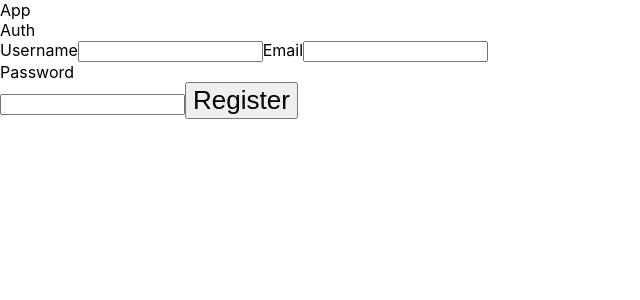
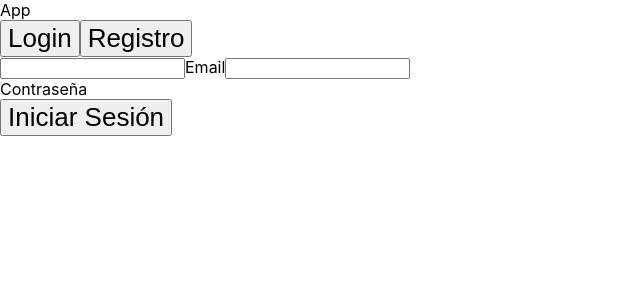
Before and after one commit to Tiago-Pratas/the-comic-books, a React (Vite) app in the folder react/: page / in a window 1280 px wide. Shown: the top 300 px of the page, without its empty margins (0-640 px from the left). Built offline with nearby package versions, Linux system fonts and the light colour scheme; no server answers.

Commit message:
FEAT: install tailwind && define auth

```diff
--- a/react/package.json
+++ b/react/package.json
@@ -14,8 +14,11 @@
   },
   "devDependencies": {
     "@vitejs/plugin-react-refresh": "^1.3.1",
+    "autoprefixer": "^10.2.6",
     "eslint": "^7.27.0",
     "eslint-plugin-react": "^7.24.0",
+    "postcss": "^8.3.0",
+    "tailwindcss": "^2.1.4",
     "vite": "^2.3.5"
   }
 }
--- a/react/src/App.jsx
+++ b/react/src/App.jsx
@@ -1,6 +1,6 @@
 import React from 'react';
 import './App.css';
-import { Auth }  from './pages/Auth/auth';
+import Auth  from './pages/Auth/Auth';
 
 function App() {
 
--- a/react/src/components/Header/header.jsx
+++ b/react/src/components/Header/header.jsx
@@ -4,4 +4,4 @@ const Header = () => {
     return <div>NavBar</div>;
 };
 
-export { Header };
+export default Header ;
--- /dev/null
+++ b/react/src/components/Login/Login.jsx
@@ -0,0 +1,63 @@
+import React, { useState } from 'react';
+import { useDispatch } from 'react-redux';
+import { loginAsync } from '../../redux/slices/auth.slice';
+
+const Login = () => {
+    const [formData, setFormData] = useState({});
+    const dispatch = useDispatch();
+
+    const handleFormSubmit = (ev) => {
+        ev.preventDefault();
+        dispatch(loginAsync(formData));
+        setFormData({});
+    };
+
+    const handleInputChange = (ev) => {
+        const { name, value } = ev.target;
+        setFormData({ ...formData, [name]: value });
+    };
+
+    return (
+        <div className="shadow p-3 mb-5 bg-body rounded login-container">
+            <form onSubmit={handleFormSubmit}>
+
+                <input
+                    type="email"
+                    name="email"
+                    className="form-control"
+                    id="email"
+                    onChange={handleInputChange}
+                    value={formData.email}
+                />
+
+                <label htmlFor="email" className="col-sm-2 col-form-label">
+                    Email
+                </label>
+
+                <input
+                    type="password"
+                    name="password"
+                    className="form-control"
+                    id="password"
+                    onChange={handleInputChange}
+                    value={formData.password}
+                />
+
+                <div>
+                    <label
+                        htmlFor="password"
+                        className="col-sm-2 col-form-label"
+                    >
+                        Contraseña
+                    </label>
+                </div>
+
+                <button type="submit" className="btn btn-primary btn-blue">
+                    Iniciar Sesión
+                </button>
+            </form>
+        </div>
+    );
+};
+
+export default Login;
--- /dev/null
+++ b/react/src/components/index.js
@@ -0,0 +1,9 @@
+import Login from './Login/Login';
+import Register from './Register/Register';
+import Header from './Header/Header';
+
+export {
+    Login,
+    Register,
+    Header
+};
--- a/react/src/components/register/Register.jsx
+++ b/react/src/components/register/Register.jsx
@@ -2,21 +2,17 @@ import React, { useState } from 'react';
 import { useDispatch } from 'react-redux';
 import { registerAsync } from '../../redux/slices/auth.slice';
 
-const initialState = {
-    username: '',
-    email: '',
-    password: '',
-};
+
 
 const Register = () => {
-    const [formData, setFormData ] = useState(initialState);
+    const [formData, setFormData ] = useState({});
     const dispatch = useDispatch();
 
     const handleSubmit = (ev) => {
         ev.preventDefault();
 
         dispatch(registerAsync(formData));
-        setFormData(initialState);
+        setFormData({});
     };
 
     const handleInputChange = (ev) => {
--- a/react/src/pages/Auth/auth.jsx
+++ b/react/src/pages/Auth/auth.jsx
@@ -1,11 +1,34 @@
-import React from 'react';
-import Register from '../../components/Register/register';
+import React, { useState } from 'react';
+import { Login, Register } from '../../components/index';
 
 const Auth = () => {
-    return <div>
-        Auth
-        <Register />
-    </div>;
+    const [showForm, setShowForm] = useState('login');
+
+    return (
+        <div>
+            <div className="form-container__controls">
+                <button
+                    className="form-container__controls-btn btn-blue"
+                    onClick={() => setShowForm('login')}
+                >
+                    Login
+                </button>
+                <button
+                    className="form-container__controls-btn btn-blue"
+                    onClick={() => setShowForm('register')}
+                >
+                    Registro
+                </button>
+            </div>
+
+            <div className="form-container">
+                {showForm === 'login' && <Login />}
+
+                {showForm === 'register' && <Register />}
+            </div>
+        </div>
+    );
 };
 
-export { Auth };
+
+export default Auth;
--- a/react/src/redux/slices/auth.slice.js
+++ b/react/src/redux/slices/auth.slice.js
@@ -4,6 +4,10 @@ import AuthService from '../../services/auth.services';
 
 export const registerAsync = createAsyncThunk('auth/register', async (data) => {
     return await AuthService.register(data);
+});
+
+export const loginAsync = createAsyncThunk('auth/login', async (data) => {
+    return await AuthService.login(data);
 });
 
 export const authSlice = createSlice({
@@ -16,16 +20,26 @@ export const authSlice = createSlice({
     reducers: {},
     extraReducers: (builder) => {
         builder.addCase(registerAsync.fulfilled, (state, action) => {
-            if (action.payload.response.status != 500) {
-                console.log(action.payload.response.status);
+            if (action.payload.status != 500) {
                 state.user = action.payload;
                 state.hasUser = true;
                 state.error = '';
             } else {
-                console.log(action.payload.response.data);
+                console.log(action);
                 state.hasUser = false;
                 state.error = action.payload.response.data;
             }
         });
+
+        builder.addCase(loginAsync.fulfilled, (state, action) => {
+            if (action.payload.email) {
+                state.user = action.payload;
+                state.hasUser = true;
+                state.error = '';
+            } else {
+                state.hasUser = false;
+                state.error = action.payload;
+            }
+        });
     },
 });
--- a/react/src/services/auth.services.js
+++ b/react/src/services/auth.services.js
@@ -8,8 +8,7 @@ const AuthService = {
     register: async (userData) => {
         try {
             const request = await axios.post(`${serverUrl}/auth/register`, userData, { withCredentials: true});
-            console.log(request.data.results);
-            return request.data.results;
+            return request.data;
 
         } catch (error) {
             return error;
@@ -20,7 +19,7 @@ const AuthService = {
     login: async (userData) => {
         try {
             const request = await axios.post(`${serverUrl}/auth/login`, userData, { withCredentials: true });
-
+            console.log(userData);
             return request.data;
 
         } catch (error) {
```
Also changed, not shown: 1 other file (tests, documents, lock files or other folders).
